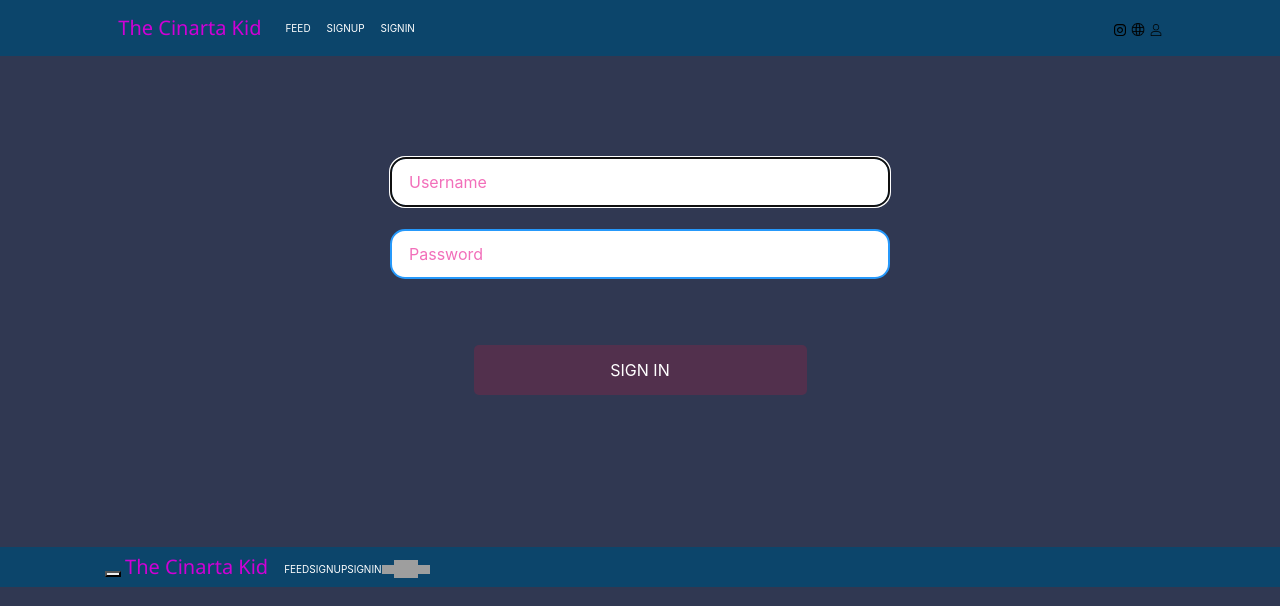
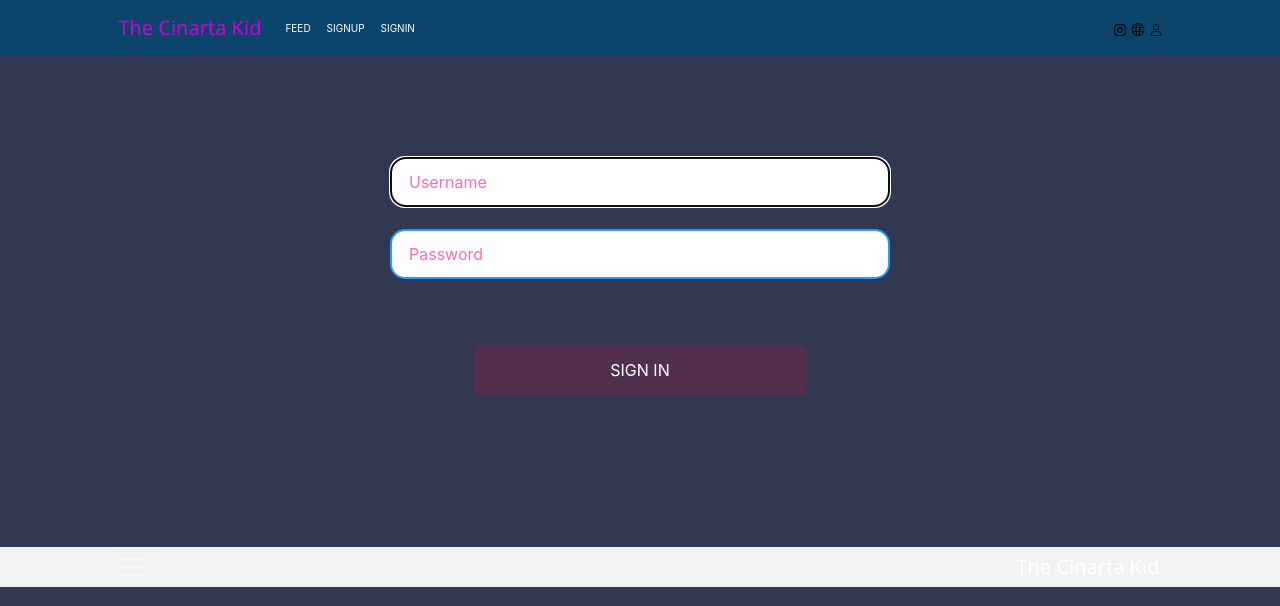
Before and after one commit to engiAsadi/IE-GalleryProject, a Django app: page /login in a window 1280 px wide. Shown: the top 606 px of the page. Run offline with Django 3.2, Linux system fonts and the light colour scheme; some libraries are stand-ins or nearby versions; grey boxes are pictures that could not be loaded.

Commit message:
reverting last commit

```diff
--- a/templates/base.html
+++ b/templates/base.html
@@ -77,44 +77,9 @@
 
     {% endblock %}
 
-    <footer class="navbar navbar-expand-lg navbar-inverse navbar-dark" style="padding: 0;margin-bottom: 3%; margin-top: 3%;">
-        <div class="container-fluid" style="margin-right: 7%; margin-left: 7%;">
-            <div class="navbar-header">
-                <button type="button" class="navbar-toggle" data-toggle="collapse" data-target="#myNavbar">
-                <span class="icon-bar"></span>
-                <span class="icon-bar"></span>
-                <span class="icon-bar"></span>
-              </button>
-                <a class="navbar-brand" href=" # ">The Cinarta Kid</a>
-            </div>
-            <div class="collapse navbar-collapse " id="myNavbar ">
-                <ul class="nav navbar-nav ">
-                    <li><a style="font-size: 10px; color: white;" href="# ">FEED</a></li>
-                    <li><a style="font-size: 10px; color: white;" href="# ">SIGNUP</a></li>
-                    <li><a style="font-size: 10px; color: white;" href="# ">SIGNIN</a></li>
-                </ul>
-                <ul class="nav navbar-nav navbar-right ">
-                    <li>
-                        <a style="padding-left: 0px;" href="#Instagram"> <img src="../static/instagram.svg" height="auto" width="12px" ;> </a>
-                    </li>
-                    <li>
-                        <a style="padding-left: 0px;" href="#Website"> <img src="../static/WEB.svg.jpg" height="auto" width="24px" ;></a>
-                    </li>
-                    <li>
-                        <a style="padding-left: 0px;" href="#Profile"> <img src="../static/user.svg" height="auto" width="12px" ;></a>
-                    </li>
-
-                </ul>
-                <ul class="nav navbar-nav navbar-right">
-                    <button onclick="topFunction()" id="myBtn" title="Go to top" class="ToTop"><img src="/arrow_upward-white-18dp.svg" alt=""></button>
-
-                </ul>
-            </div>
-        </div>
-    </footer>
 
 
-    <footer class="navbar navbar-expand-lg navbar-inverse navbar-dark" style="margin-bottom: 3%;">
+    <footer class="navbar navbar-dark" style="padding: 0;margin-bottom: 3%; margin-top: 3%;">
         <div class="container-fluid" style="margin-right: 7%; margin-left: 7%;">
             <button class="navbar-toggler" type="button" data-toggle="collapse" data-target="#navbarSupportedContent" aria-controls="navbarSupportedContent" aria-expanded="false" aria-label="Toggle navigation">
                 <span class="navbar-toggler-icon"></span>
@@ -149,7 +114,7 @@
                 </ul>
             </div>
         </div>
-    </footer> -->
+    </footer>
 
 
   <!-- Bootstrap core JavaScript -->
```
Also changed, not shown: README.md.
